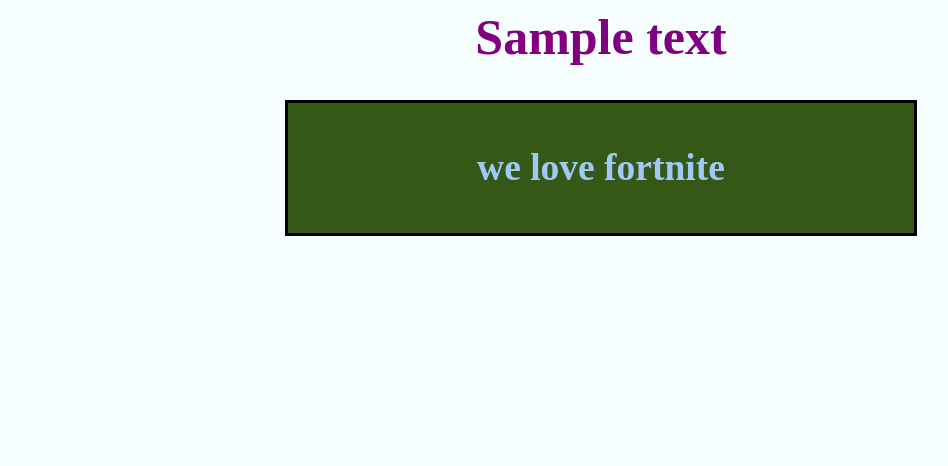
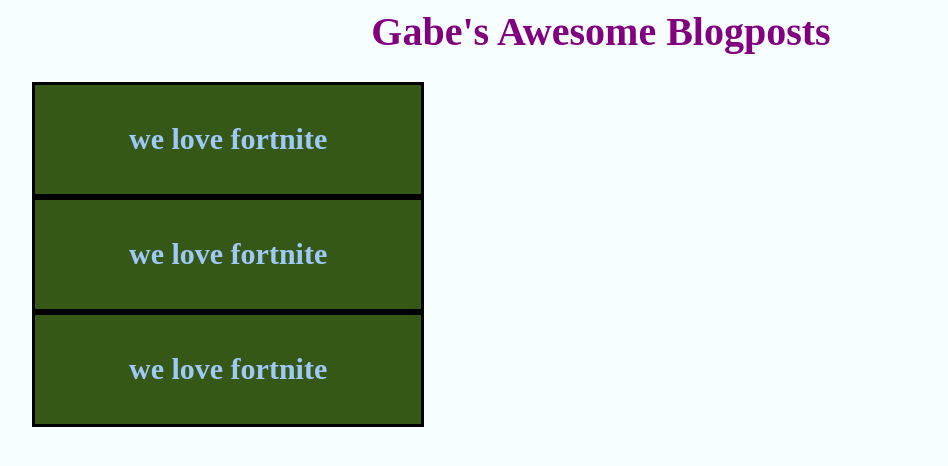
Before and after one commit to staten-island-tech/css-blogpost-project-gliberov, a plain HTML site: page index.html in a window 1280 px wide. Shown: the whole page, without its empty margins (39-987 px from the left). Drawn offline with Linux system fonts and the light colour scheme.

Commit message:
zxdfhzsdgh

```diff
--- a/index.html
+++ b/index.html
@@ -7,8 +7,14 @@
     <title>Document</title>
 
 <body>
-    <h1 class="main-header" id="id">Sample text</h1>
+    <h1 class="main-header" id="id">Gabe's Awesome Blogposts</h1>
     <div class="blogpost">
+        <h2>we love fortnite</h2>
+    </div>
+    <div class="blogpost2">
+        <h2>we love fortnite</h2>
+    </div>
+    <div class="blogpost3">
         <h2>we love fortnite</h2>
     </div>
 </body>
--- a/style.css
+++ b/style.css
@@ -2,7 +2,7 @@
 
     background-color: #f7feff;
     color: blue;
-    font-size: 25px;
+    font-size: 20px;
 }
 h1 {
     color: green;
@@ -16,12 +16,32 @@
 background-color: #365816;
 color: #9fc9f7;
 text-align: center;
-margin: 0% 25% 0% 25%;
+margin: 0% 64% 0% 5%;
 padding-top: 1%;
 padding-bottom: 1%;
 border: 3px solid black;
 
 }
+
+.blogpost2{
+    background-color: #365816;
+    color: #9fc9f7;
+    text-align: center;
+    margin: 0% 64% 0% 5%;
+    padding-top: 1%;
+    padding-bottom: 1%;
+    border: 3px solid black;
+    }
+
+.blogpost3{
+    background-color: #365816;
+    color: #9fc9f7;
+    text-align: center;
+    margin: 0% 64% 0% 5%;
+    padding-top: 1%;
+    padding-bottom: 1%;
+    border: 3px solid black;
+    }
 #id {
     color: purple;
 }
```
